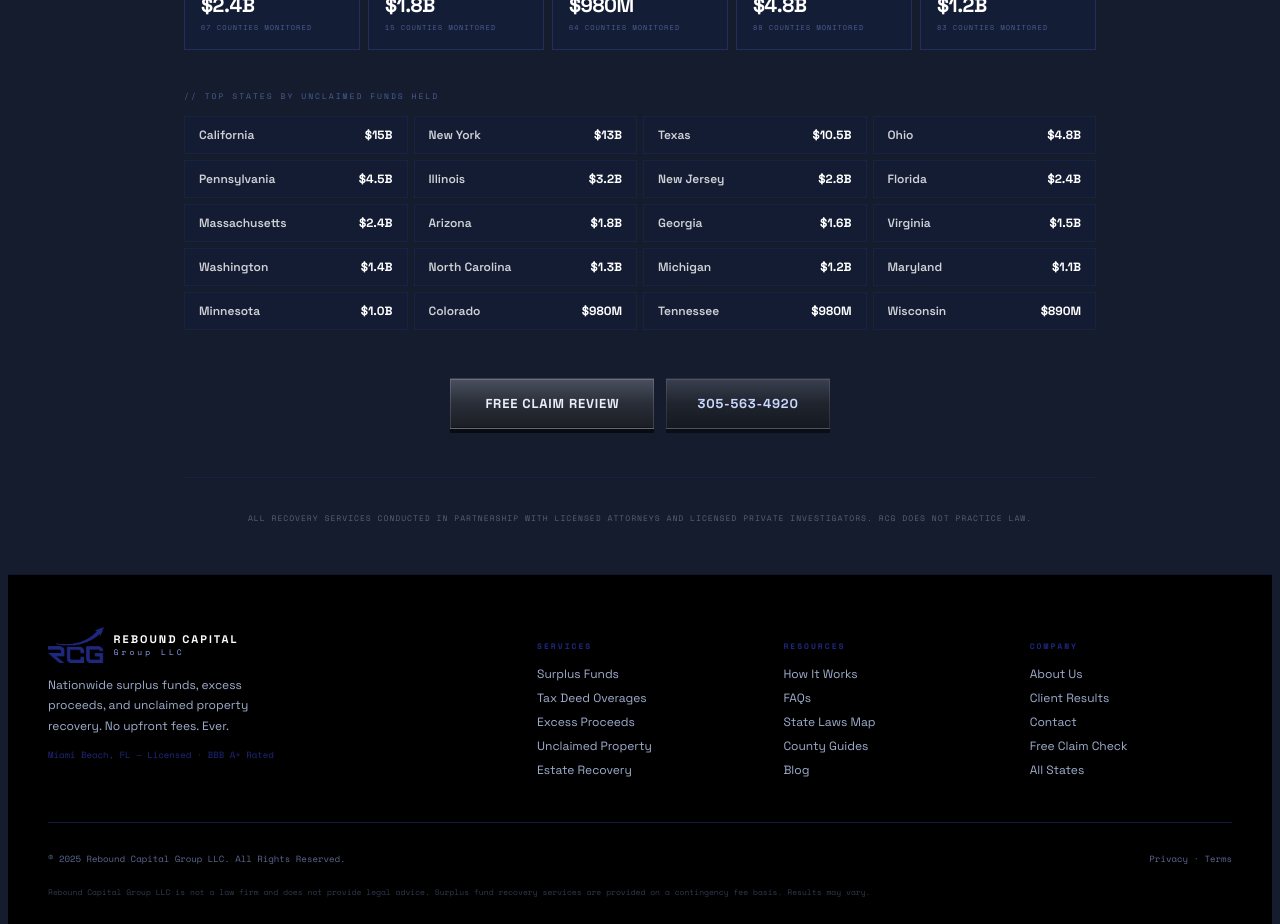
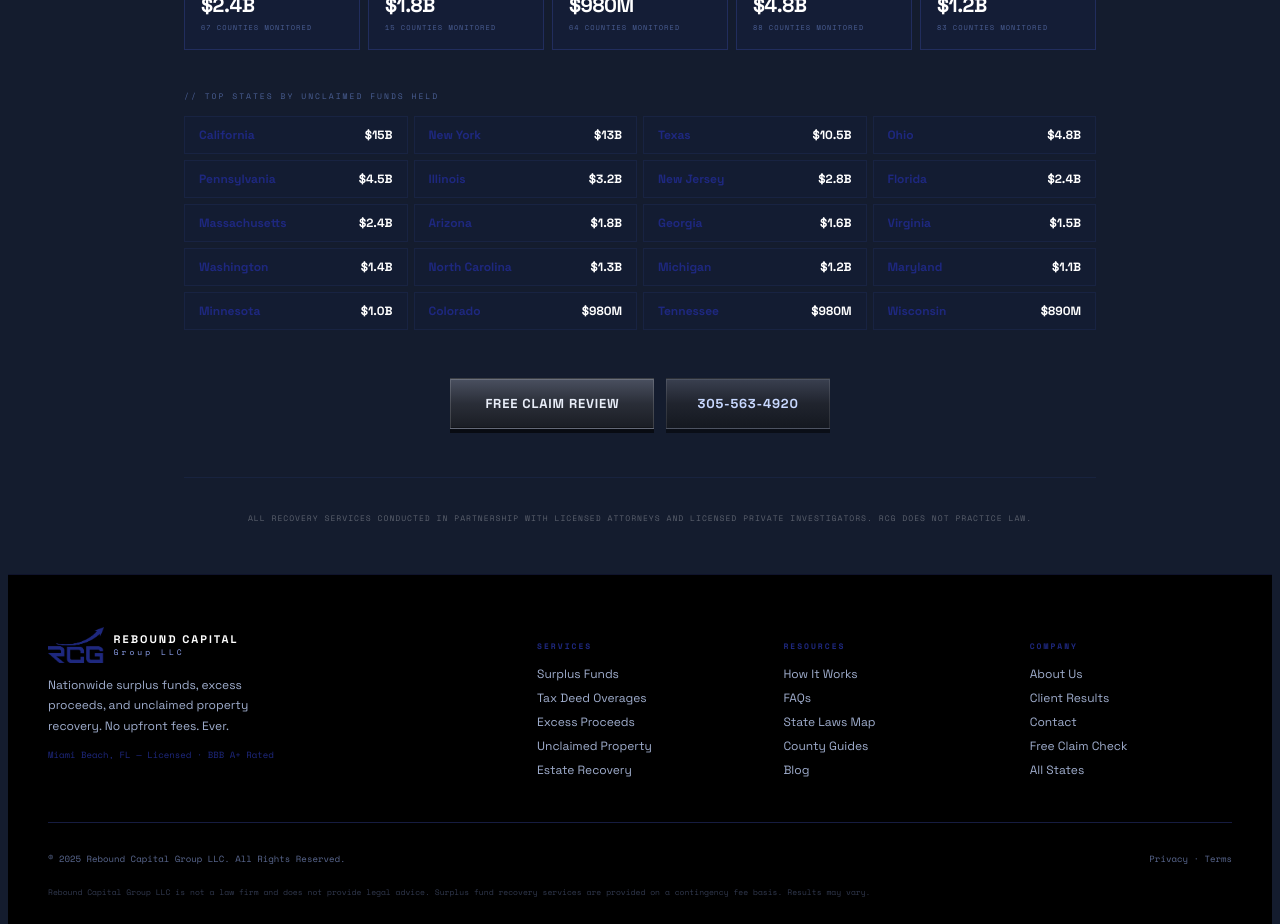
Before and after one commit to ReboundCapitalGroup/rcg-website, a Next.js app: page /map in a window 1280 px wide. Shown: the part 1420-2344 px from the top of the page. Built offline with nearby package versions, Linux system fonts and the light colour scheme.

Commit message:
State names RCG blue in grid

```diff
--- a/src/app/map/page.tsx
+++ b/src/app/map/page.tsx
@@ -139,7 +139,7 @@ export default function MapPage() {
           <div style={{ display: 'grid', gridTemplateColumns: 'repeat(4,1fr)', gap: '6px', marginBottom: '48px' }}>
             {allStateFunds.map((s, i) => (
               <div key={i} style={{ background: 'rgba(30,40,127,0.06)', border: '1px solid rgba(74,95,212,0.1)', padding: '10px 14px', display: 'flex', justifyContent: 'space-between', alignItems: 'center' }}>
-                <span style={{ fontFamily: "'Space Grotesk',sans-serif", fontSize: '12px', color: '#ffffff', fontWeight: 600, opacity: 0.8 }}>{s.name}</span>
+                <span style={{ fontFamily: "'Space Grotesk',sans-serif", fontSize: '12px', color: '#1E287F', fontWeight: 700 }}>{s.name}</span>
                 <span style={{ fontFamily: "'Space Grotesk',sans-serif", fontSize: '12px', color: '#ffffff', fontWeight: 700 }}>{s.funds}</span>
               </div>
             ))}
```
